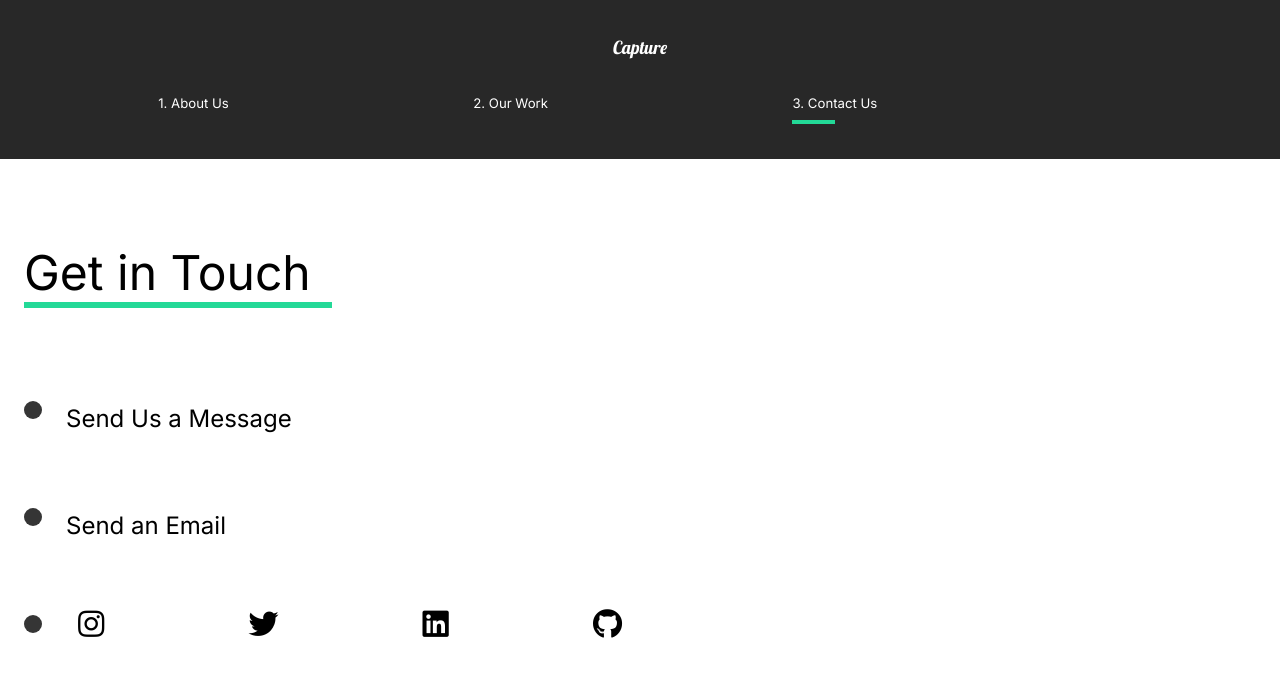
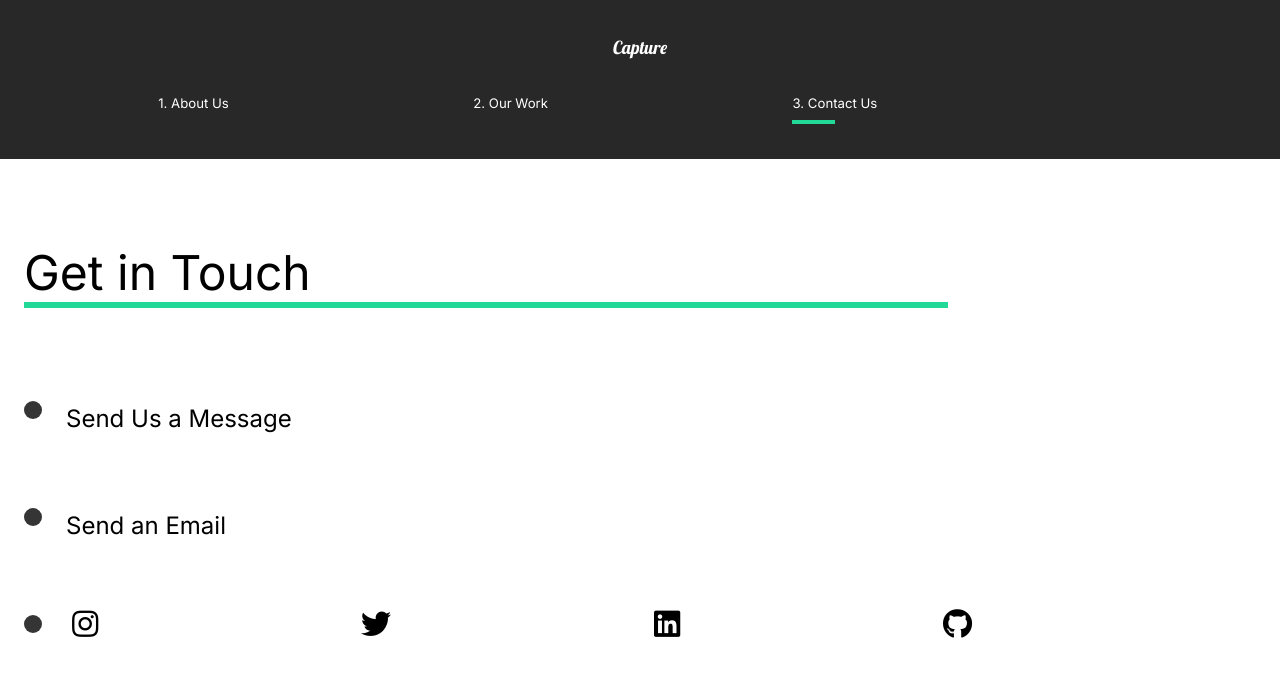
Before and after one commit to Shivam327/Capture, a React (Create React App) app: page /contact in a window 1280 px wide. Shown: the top 676 px of the page. Built offline with nearby package versions, Linux system fonts and the light colour scheme.

Commit message:
Refactored

```diff
--- a/src/Pages/ContactUs.jsx
+++ b/src/Pages/ContactUs.jsx
@@ -122,8 +122,8 @@ const Social = styled(motion.div)`
 `;
 const SocialIcon = styled(motion.div)`
   display: flex;
-  width: 50%;
-  padding: 2rem 2rem;
+  width: 75%;
+  padding: 2rem 0rem;
   justify-content: space-between;
 
   a {
@@ -135,6 +135,7 @@ const SocialIcon = styled(motion.div)`
     color: #23d997;
   }
   @media (max-width: 1500px) {
+    margin: 0rem 1.5rem;
     a {
       padding: 1rem;
       font-size: 2.5rem;
@@ -144,7 +145,7 @@ const SocialIcon = styled(motion.div)`
 const Line = styled(motion.div)`
   height: 0.5rem;
   background: #23d997;
-  width: 25%;
+  width: 75%;
 `;
 
 export default ContactUs;
```
